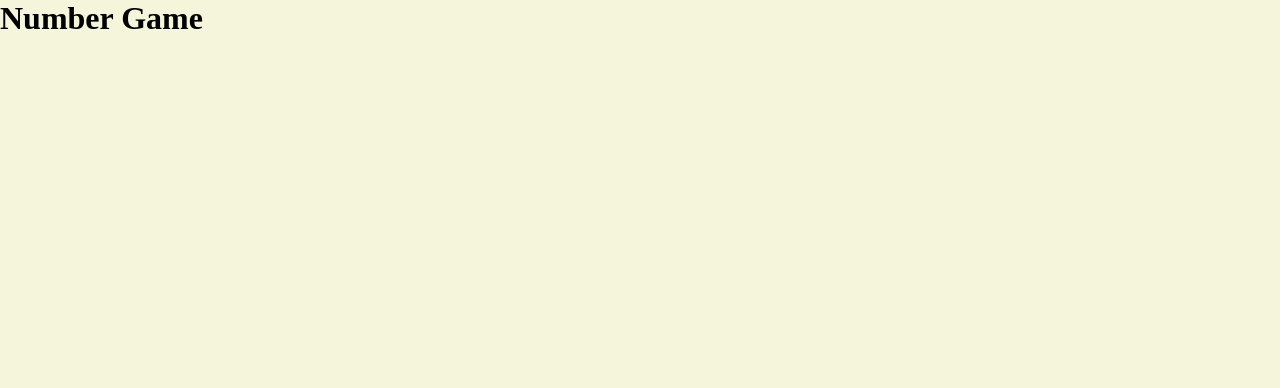
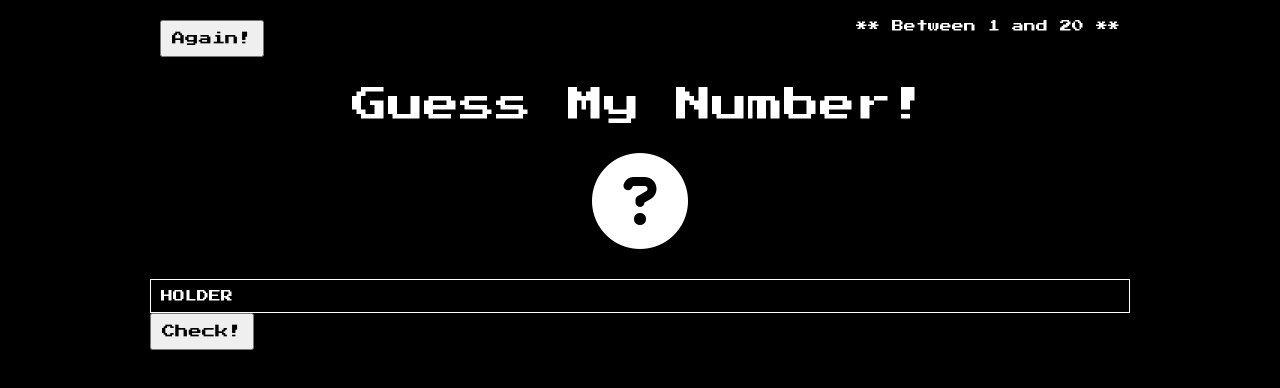
Before and after one commit to seleazar10/numberGame, a plain HTML site: page index.html in a window 1280 px wide. Drawn offline with Linux system fonts and the light colour scheme.

Commit message:
static UI updated

```diff
--- a/index.html
+++ b/index.html
@@ -4,9 +4,41 @@
 	<head>
 		<title>Number Game</title>
 		<link rel="stylesheet" , type="text/css" , href="./styles.css" />
+		<link rel="preconnect" href="https://fonts.googleapis.com" />
+		<link rel="preconnect" href="https://fonts.gstatic.com" crossorigin />
+		<link
+			href="https://fonts.googleapis.com/css2?family=Press+Start+2P&display=swap"
+			rel="stylesheet"
+		/>
+		<script
+			src="https://kit.fontawesome.com/5f21950962.js"
+			crossorigin="anonymous"
+		></script>
 	</head>
 	<body>
-		<h1>Number Game</h1>
+		<div id="containerOne">
+			<div class="navbar first-sec-div clearfix">
+				<button id="playAgainBtn" class="gamingFont">Again!</button>
+				<p id="numRange">** Between 1 and 20 **</p>
+			</div>
+
+			<div class="second-sec-div clearfix">
+				<p class="lgFont center">Guess My Number!</p>
+			</div>
+
+			<div class="third-sec-div center clearfix">
+				<i class="fas fa-question-circle fa-8x"></i>
+			</div>
+
+			<div class="containerTwo">
+				<div class="fourth-sec-div">
+					<div id="userInputBox">
+						<p>HOLDER</p>
+					</div>
+					<button id="userInputCheckBtn" class="gamingFont">Check!</button>
+				</div>
+			</div>
+		</div>
 	</body>
 
 	<script src="./script.js"></script>
--- a/styles.css
+++ b/styles.css
@@ -5,5 +5,55 @@
 }
 
 body {
-	background-color: beige;
+	background-color: #000;
+	font-family: 'Press Start 2P', cursive;
+	font-size: 12px;
+	color: white;
 }
+
+/* recylce */
+
+.clearfix {
+	overflow: auto;
+}
+
+.clearfix::after {
+	content: '';
+	clear: both;
+	display: table;
+}
+
+.center {
+	text-align: center;
+}
+
+.gamingFont {
+	padding: 10px;
+	font-family: 'Press Start 2P', cursive;
+}
+
+/* recylce */
+
+#containerOne {
+	max-width: 980px;
+	margin: 0 auto;
+}
+
+.first-sec-div,
+.second-sec-div,
+.third-sec-div {
+	margin: 20px 10px 30px 10px;
+}
+
+#numRange {
+	float: right;
+}
+
+.lgFont {
+	font-size: 300%;
+}
+
+#userInputBox {
+	border: white solid 1px;
+	padding: 10px;
+}
```
